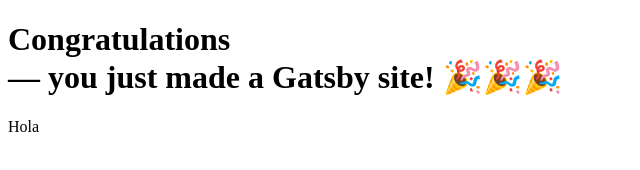
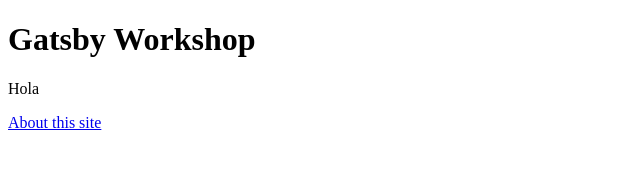
Before and after one commit to kryp71c/gatsby-workshop, a Gatsby site: page / in a window 1280 px wide. Shown: the whole page, without its empty margins (0-640 px from the left). Built offline with nearby package versions, Linux system fonts and the light colour scheme; Gatsby itself is replaced by a stand-in of ours.

Commit message:
Add link to about page

```diff
--- a/src/pages/index.js
+++ b/src/pages/index.js
@@ -1,19 +1,14 @@
 import * as React from "react"
+import { Link } from 'gatsby'
 
 // markup
 const IndexPage = () => {
   return (
     <main>
-      <title>Home Page</title>
-      <h1>
-        Congratulations
-        <br />
-        <span>— you just made a Gatsby site! </span>
-        <span role="img" aria-label="Party popper emojis">
-          🎉🎉🎉
-        </span>
-      </h1>
+      <title>Workshop Site</title>
+      <h1>Gatsby Workshop</h1>
       <p>Hola</p>
+      <Link to="/about">About this site</Link>
     </main>
   )
 }
```
